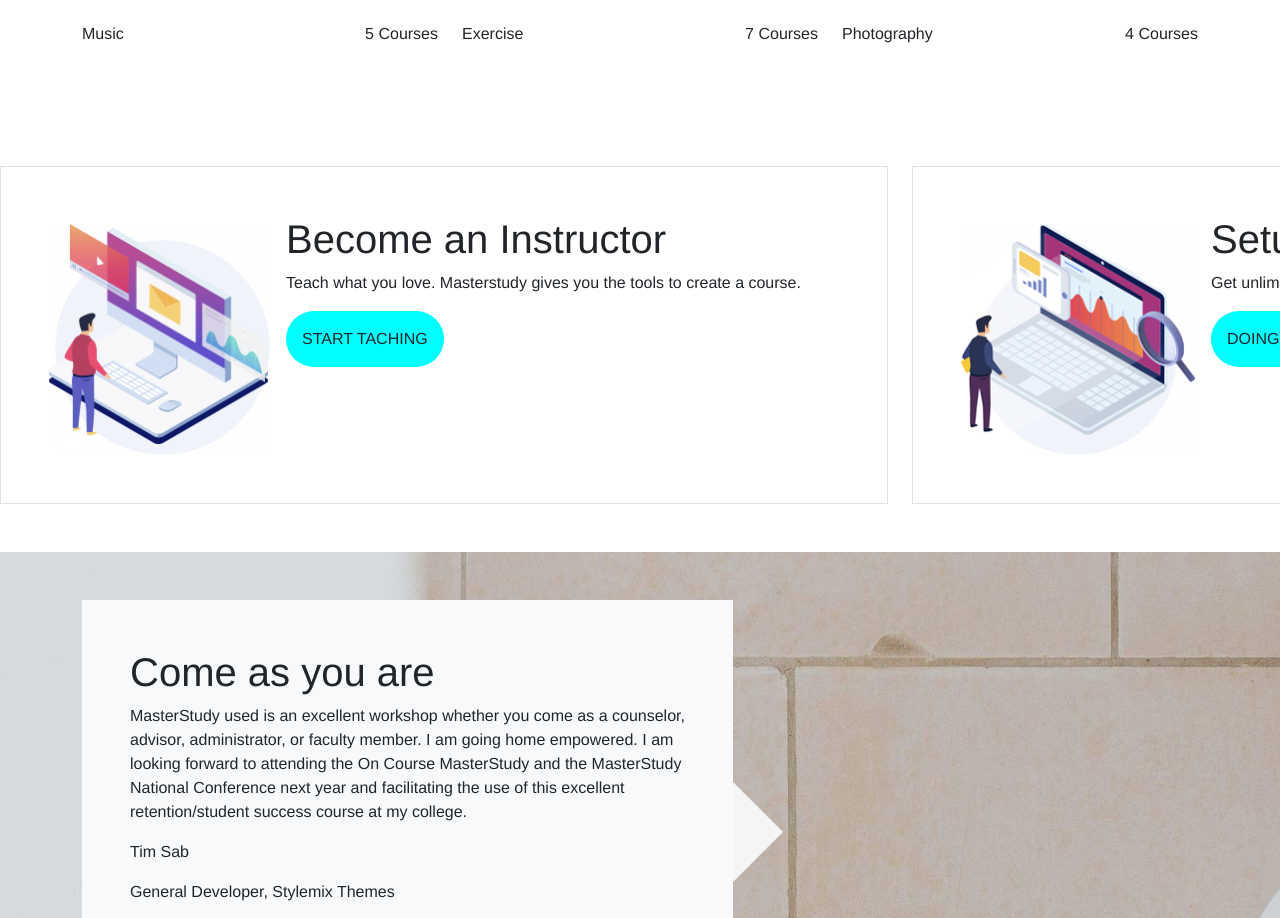
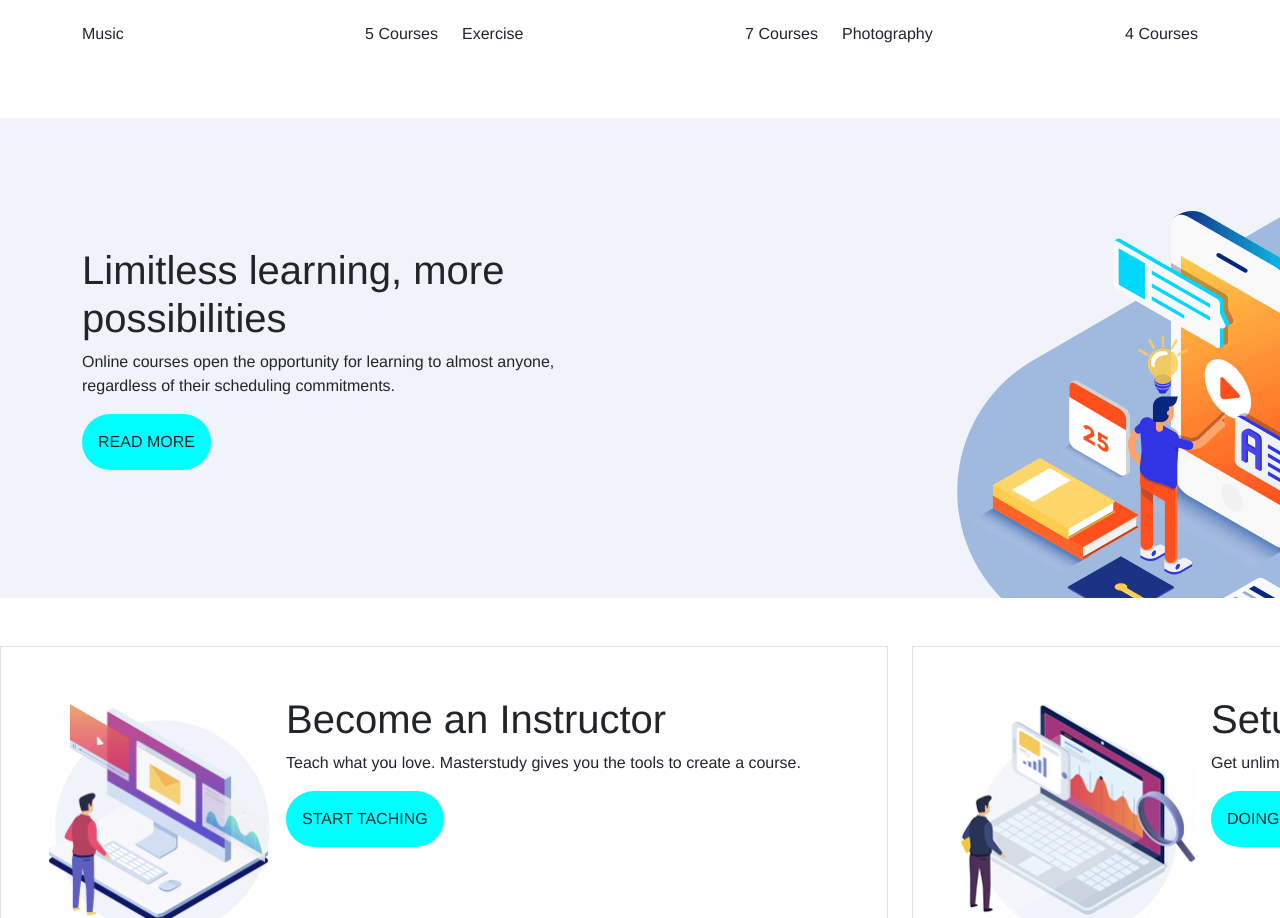
Before and after one commit to LauraMargherita25/proj-html-vuejs, a Vue app: page / in a window 1280 px wide. Shown: the part 1589-2507 px from the top of the page. Built offline with nearby package versions, Linux system fonts and the light colour scheme.

Commit message:
Mvp more info section

```diff
--- a/src/components/MainFile.vue
+++ b/src/components/MainFile.vue
@@ -111,6 +111,25 @@
       </div>
     </div>
 
+    <!-- Section more info -->
+    <div class="more_info">
+      <div class="container h-100">
+        <div class="row h-100">
+          <div class="col-6 d-flex align-items-center h-100">
+            <div class="">
+                <h1>Limitless learning, more possibilities</h1>
+                <p>Online courses open the opportunity for learning to almost anyone, regardless of their scheduling commitments.</p>
+                <div class="common_btn">
+                  read more
+                </div>
+            </div>
+          </div>
+        </div>
+      </div>
+    </div>
+
+
+
     <!-- Section work with us -->
     <div class="work_with_us">
       <div class="my_container py-5">
@@ -181,10 +200,17 @@ export default {
 </script>
 
 <style lang="scss" scoped>
+
 .img_wrapper{
   height: 800px;
   width: 800px;
 }
+
+.more_info{
+  height: 60vh;
+  background-image: url("../assets/images/Untitled-1-1-1-1-1.png");
+}
+
 .come_as_u_are {
   height: 70vh;
   background-image: url("../assets/images/brooke-cagle-224821-unsplash-1-1920x700.jpg");
```
